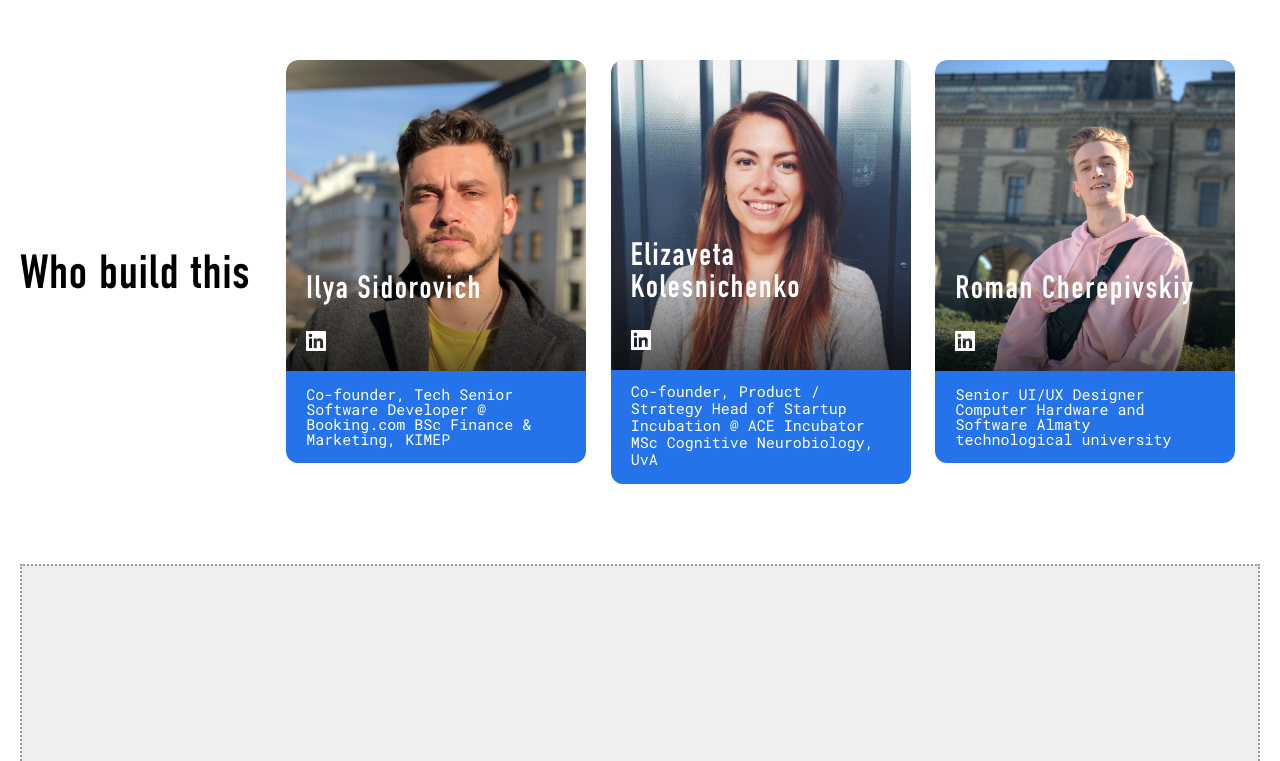
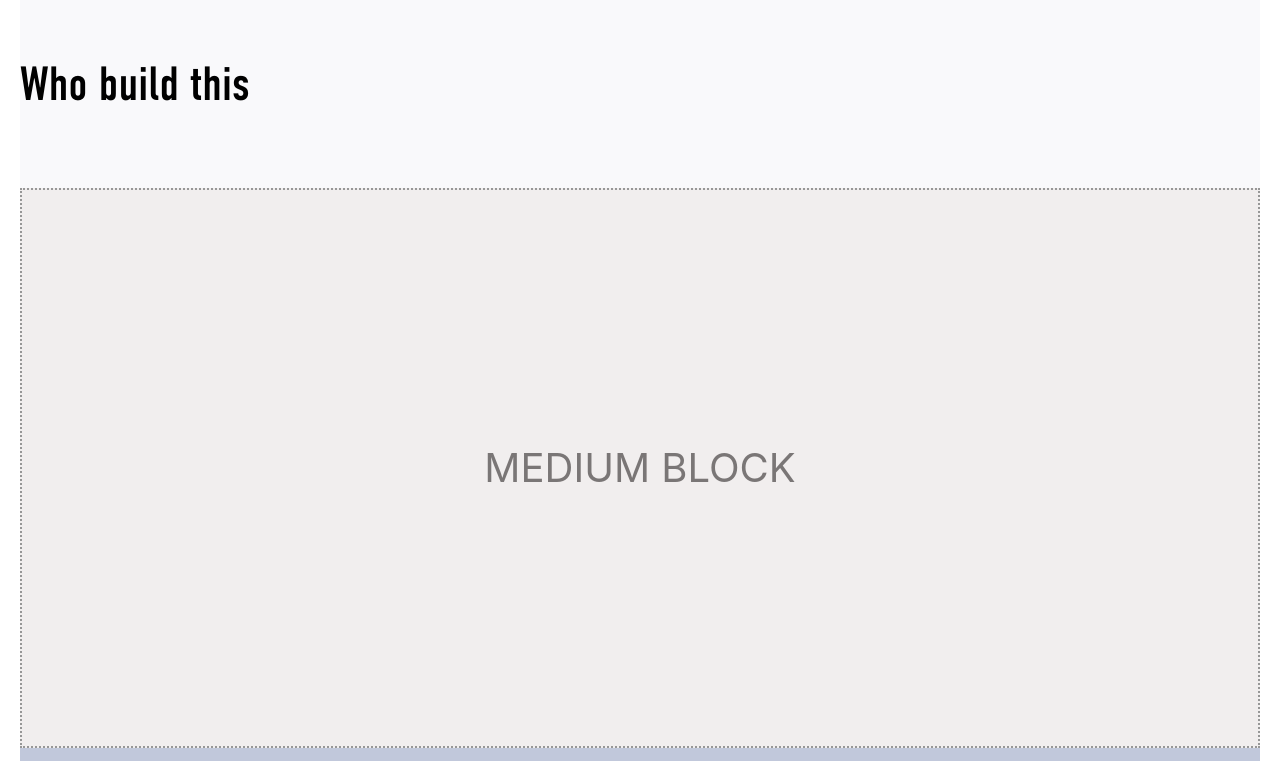
Before and after one commit to Practiq-io/company-landing, a React (Create React App) app: page / in a window 1280 px wide. Shown: the part 5016-5777 px from the top of the page. Built offline with nearby package versions, Linux system fonts and the light colour scheme.

Commit message:
Надо сделать блоки на css grid

```diff
--- a/src/components/LandingPageBlocks/WhoBlock/WhoBlock.css
+++ b/src/components/LandingPageBlocks/WhoBlock/WhoBlock.css
@@ -1,69 +1,38 @@
+.WB-Section {
+  background-color: #F9F9FB;
+}
 .WB-Section .WB-content {
   display: flex;
   align-items: center;
   padding: 100px 0 80px 0;
 }
+@media screen and (max-width: 1150px) {
+  .WB-Section .WB-content {
+    flex-direction: column;
+    padding-top: 60px;
+  }
+}
 .WB-Section .WB-content h2 {
   width: 300px;
+}
+@media screen and (max-width: 1150px) {
+  .WB-Section .WB-content h2 {
+    padding-bottom: 80px;
+  }
 }
 .WB-Section .WB-content .person-card {
   display: flex;
   justify-content: space-evenly;
   width: 100%;
 }
-.WB-Section .WB-content .person-card .person {
-  display: flex;
-  flex-direction: column;
-  max-width: 300px;
-  height: 403px;
+@media screen and (max-width: 1150px) {
+  .WB-Section .WB-content .person-card {
+    justify-content: space-between;
+  }
 }
-.WB-Section .WB-content .person-card .person .person-image {
-  display: flex;
-  flex-direction: column;
-  justify-content: flex-end;
-  flex-grow: 1;
-  padding: 0 20px;
-  background-image: url("../../../image/Ika.png");
-  background-repeat: no-repeat;
-  background-size: cover;
-  border-top-right-radius: 12px;
-  border-top-left-radius: 12px;
+@media screen and (max-width: 1000px) {
+  .WB-Section .WB-content .person-card {
+    flex-direction: column;
+    align-items: center;
+  }
 }
-.WB-Section .WB-content .person-card .person .person-image > p {
-  font-family: 'DINE-1451';
-  font-size: 2rem;
-  color: white;
-  letter-spacing: 2px;
-}
-.WB-Section .WB-content .person-card .person .person-image .linkid-logo {
-  padding: 24px 0 40px 0;
-  width: 20px;
-  height: 20px;
-}
-.WB-Section .WB-content .person-card .person .person-image + p {
-  margin-top: auto;
-  padding: 16px 20px;
-  background-color: #2473EA;
-  color: white;
-  font-family: 'RobotoMono-Regular';
-  font-size: 0.9375rem;
-  border-bottom-right-radius: 12px;
-  border-bottom-left-radius: 12px;
-}
-.WB-Section .WB-content .person-card .person.liza {
-  height: 424px !important;
-}
-.WB-Section .WB-content .person-card .person.liza .person-image {
-  background-image: url("../../../image/Liza.png");
-  background-repeat: no-repeat;
-  background-size: cover;
-}
-.WB-Section .WB-content .person-card .person.liza .person-image + p {
-  padding-top: 13px;
-  line-height: 17px;
-}
-.WB-Section .WB-content .person-card .person.roma .person-image {
-  background-image: url("../../../image/Roma.png");
-  background-repeat: no-repeat;
-  background-size: cover;
-}
--- a/src/components/LandingPageBlocks/WhoBlock/WhoBlock.js
+++ b/src/components/LandingPageBlocks/WhoBlock/WhoBlock.js
@@ -9,7 +9,7 @@
 				<h2>Who build this</h2>
 
 				<div className="person-card">
-					<div className="person">
+					{/* <div className="person">
 						<div className="person-image">
 							<p>Ilya Sidorovich</p>
 
@@ -22,9 +22,9 @@
 							Co-founder, Tech Senior Software Developer @ Booking.com BSc
 							Finance & Marketing, KIMEP
 						</p>
-					</div>
+					</div> */}
 
-					<div className="person liza">
+					{/* <div className="person liza">
 						<div className="person-image">
 							<p>Elizaveta Kolesnichenko</p>
 
@@ -37,9 +37,9 @@
 							Co-founder, Product / Strategy Head of Startup Incubation @ ACE
 							Incubator MSc Cognitive Neurobiology, UvA
 						</p>
-					</div>
+					</div> */}
 
-					<div className="person roma">
+					{/* <div className="person roma">
 						<div className="person-image">
 							<p>Roman Cherepivskiy</p>
 
@@ -52,7 +52,7 @@
 							Senior UI/UX Designer Computer Hardware and Software Almaty
 							technological university
 						</p>
-					</div>
+					</div> */}
 				</div>
 			</content>
 		</section>
--- a/src/components/LandingPageBlocks/WhoBlock/Whoblock.less
+++ b/src/components/LandingPageBlocks/WhoBlock/Whoblock.less
@@ -1,90 +1,145 @@
 .WB-Section {
+  background-color: #F9F9FB;
+
   .WB-content {
     display: flex;
     align-items: center;
     padding: 100px 0 80px 0;
+
+    @media screen and (max-width: 1150px) {
+      flex-direction: column;
+      padding-top: 60px;
+    }
     h2 {
       width: 300px;
+
+      @media screen and (max-width: 1150px) {
+        padding-bottom: 80px;
+
+      }
     }
     .person-card {
       display: flex;
       justify-content: space-evenly;
       width: 100%;
-      .person {
-        display: flex;
+
+      @media screen and (max-width: 1150px) {
+        justify-content: space-between;
+      }
+
+      @media screen and (max-width: 1000px) {
         flex-direction: column;
+        align-items: center;
+      }
 
-        max-width: 300px;
-        height: 403px;
+      // .person {
+      //   display: flex;
+      //   flex-direction: column;
+
+      //   max-width: 300px;
+      //   height: 403px;
+
+      //   @media screen and (max-width: 1220px) {
+      //     max-width: calc(300px - 30px);
+      //     height: calc(403px - 30px);
+      //   }
+
+      //   @media screen and (max-width: 1150px) {
+      //     max-width: calc(300px - 40px);
+      //     height: calc(403px - 40px);
+      //   }
+
+      //   @media screen and (max-width: 1110px) {
+      //     max-width: calc(300px);
+      //     height: calc(403px);
+      //   }
 
 
 
-        .person-image {
-          display: flex;
-          flex-direction: column;
-          justify-content: flex-end;
-          flex-grow: 1;
-          padding: 0 20px;
-
-          background-image: url("../../../image/Ika.png");
-          background-repeat: no-repeat;
-          background-size: cover;
-
-          border-top-right-radius: 12px;
-          border-top-left-radius: 12px;
-
-          > p {
-            font-family: 'DINE-1451';
-            font-size: 2rem;
-            color: white;
-            letter-spacing: 2px;
-          }
-
-          .linkid-logo {
-           padding: 24px 0 40px 0;
-            width: 20px;
-            height: 20px;
-          }
-
-          + p {
-
-            margin-top: auto;
-            padding: 16px 20px;
-            background-color: #2473EA;
-            color: white;
-            font-family: 'RobotoMono-Regular';
-            font-size: 0.9375rem;
-
-            border-bottom-right-radius: 12px;
-            border-bottom-left-radius: 12px;
-          }
-        }
 
 
-        &.liza {
-          height: 424px !important;
 
-          .person-image {
-            background-image: url("../../../image/Liza.png");
-            background-repeat: no-repeat;
-            background-size: cover;
+      //   .person-image {
+      //     display: flex;
+      //     flex-direction: column;
+      //     justify-content: flex-end;
+      //     flex-grow: 1;
+      //     padding: 0 20px;
+
+      //     background-image: url("../../../image/Ika.png");
+      //     background-repeat: no-repeat;
+      //     background-size: cover;
+
+      //     border-top-right-radius: 12px;
+      //     border-top-left-radius: 12px;
+
+      //     > p {
+      //       font-family: 'DINE-1451';
+      //       font-size: 2rem;
+      //       color: white;
+      //       letter-spacing: 2px;
+      //     }
+
+      //     .linkid-logo {
+      //      padding: 24px 0 40px 0;
+      //       width: 20px;
+      //       height: 20px;
+      //     }
+
+      //     + p {
+
+      //       margin-top: auto;
+      //       padding: 16px 20px;
+      //       background-color: #2473EA;
+      //       color: white;
+      //       font-family: 'RobotoMono-Regular';
+      //       font-size: 0.9375rem;
+
+      //       border-bottom-right-radius: 12px;
+      //       border-bottom-left-radius: 12px;
+      //     }
+      //   }
 
 
-            + p {
-              padding-top: 13px;
-              line-height: 17px;
-            }
-          }
-        }
+      //   &.liza {
+      //     height: 424px !important;
 
-        &.roma {
-          .person-image {
-            background-image: url("../../../image/Roma.png");
-            background-repeat: no-repeat;
-            background-size: cover;
-          }
-        }
-      }
+      //     @media screen and (max-width: 1220px) {
+
+      //       height: calc(424px - 30px) !important;
+      //     }
+
+      //     @media screen and (max-width: 1150px) {
+
+      //       height: calc(424px - 40px) !important;
+      //     }
+
+      //     @media screen and (max-width: 1150px) {
+
+      //       height: calc(424px) !important;
+      //     }
+
+      //     .person-image {
+      //       background-image: url("../../../image/Liza.png");
+      //       background-repeat: no-repeat;
+      //       background-size: cover;
+
+
+      //       + p {
+      //         padding-top: 13px;
+      //         line-height: 17px;
+      //       }
+      //     }
+      //   }
+
+      //   &.roma {
+      //     .person-image {
+      //       background-image: url("../../../image/Roma.png");
+      //       background-repeat: no-repeat;
+      //       background-size: cover;
+      //     }
+      //   }
+      // }
     }
   }
 }
```
